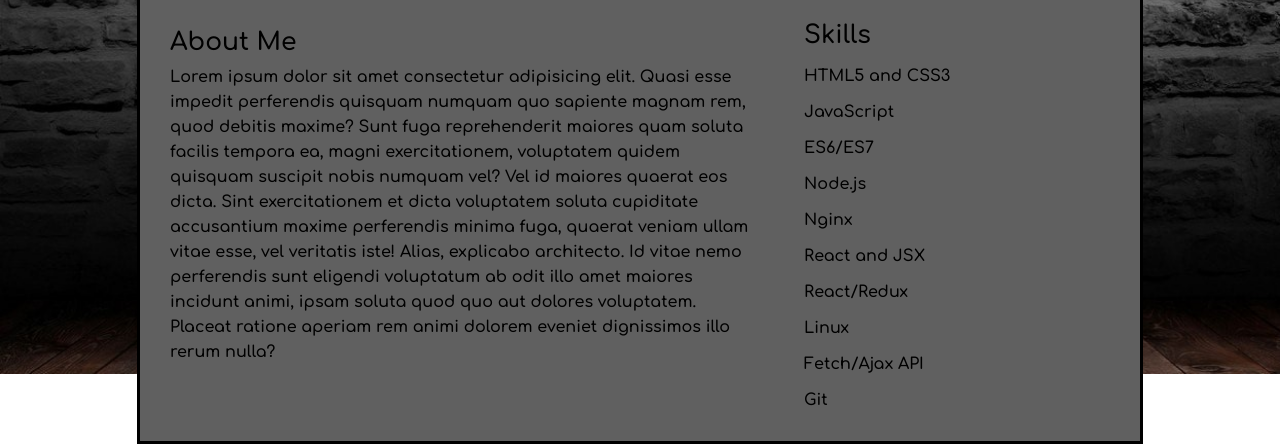
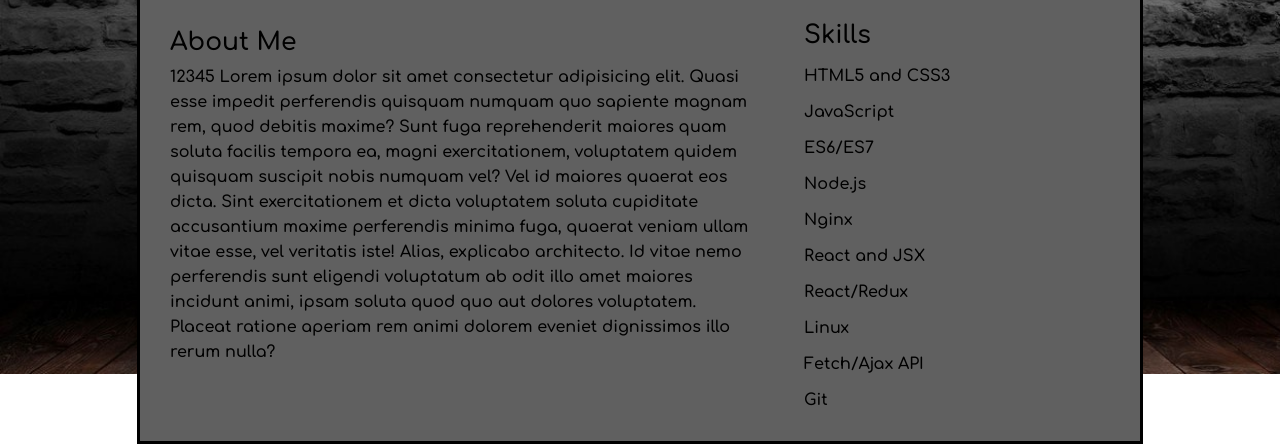
Before and after one commit to assugan/tms_project, a plain HTML site: page site_card/About_Me.html in a window 1280 px wide. Shown: the part 415-861 px from the top of the page. Drawn offline with nearby package versions, Linux system fonts and the light colour scheme.

Commit message:
Add update html

```diff
--- a/site_card/About_Me.html
+++ b/site_card/About_Me.html
@@ -31,7 +31,7 @@
 
             <div class='content-1'>
                 <h3>About Me</h3>
-                <p>Lorem ipsum dolor sit amet consectetur adipisicing elit. Quasi esse impedit perferendis quisquam numquam quo sapiente magnam rem, quod debitis maxime? Sunt fuga reprehenderit maiores quam soluta facilis tempora ea, magni exercitationem, voluptatem quidem quisquam suscipit nobis numquam vel? Vel id maiores quaerat eos dicta. Sint exercitationem et dicta voluptatem soluta cupiditate accusantium maxime perferendis minima fuga, quaerat veniam ullam vitae esse, vel veritatis iste! Alias, explicabo architecto. Id vitae nemo perferendis sunt eligendi voluptatum ab odit illo amet maiores incidunt animi, ipsam soluta quod quo aut dolores voluptatem. Placeat ratione aperiam rem animi dolorem eveniet dignissimos illo rerum nulla?</p>
+                <p>12345 Lorem ipsum dolor sit amet consectetur adipisicing elit. Quasi esse impedit perferendis quisquam numquam quo sapiente magnam rem, quod debitis maxime? Sunt fuga reprehenderit maiores quam soluta facilis tempora ea, magni exercitationem, voluptatem quidem quisquam suscipit nobis numquam vel? Vel id maiores quaerat eos dicta. Sint exercitationem et dicta voluptatem soluta cupiditate accusantium maxime perferendis minima fuga, quaerat veniam ullam vitae esse, vel veritatis iste! Alias, explicabo architecto. Id vitae nemo perferendis sunt eligendi voluptatum ab odit illo amet maiores incidunt animi, ipsam soluta quod quo aut dolores voluptatem. Placeat ratione aperiam rem animi dolorem eveniet dignissimos illo rerum nulla?</p>
             </div>
 
             <div class='sidebar'>
```
